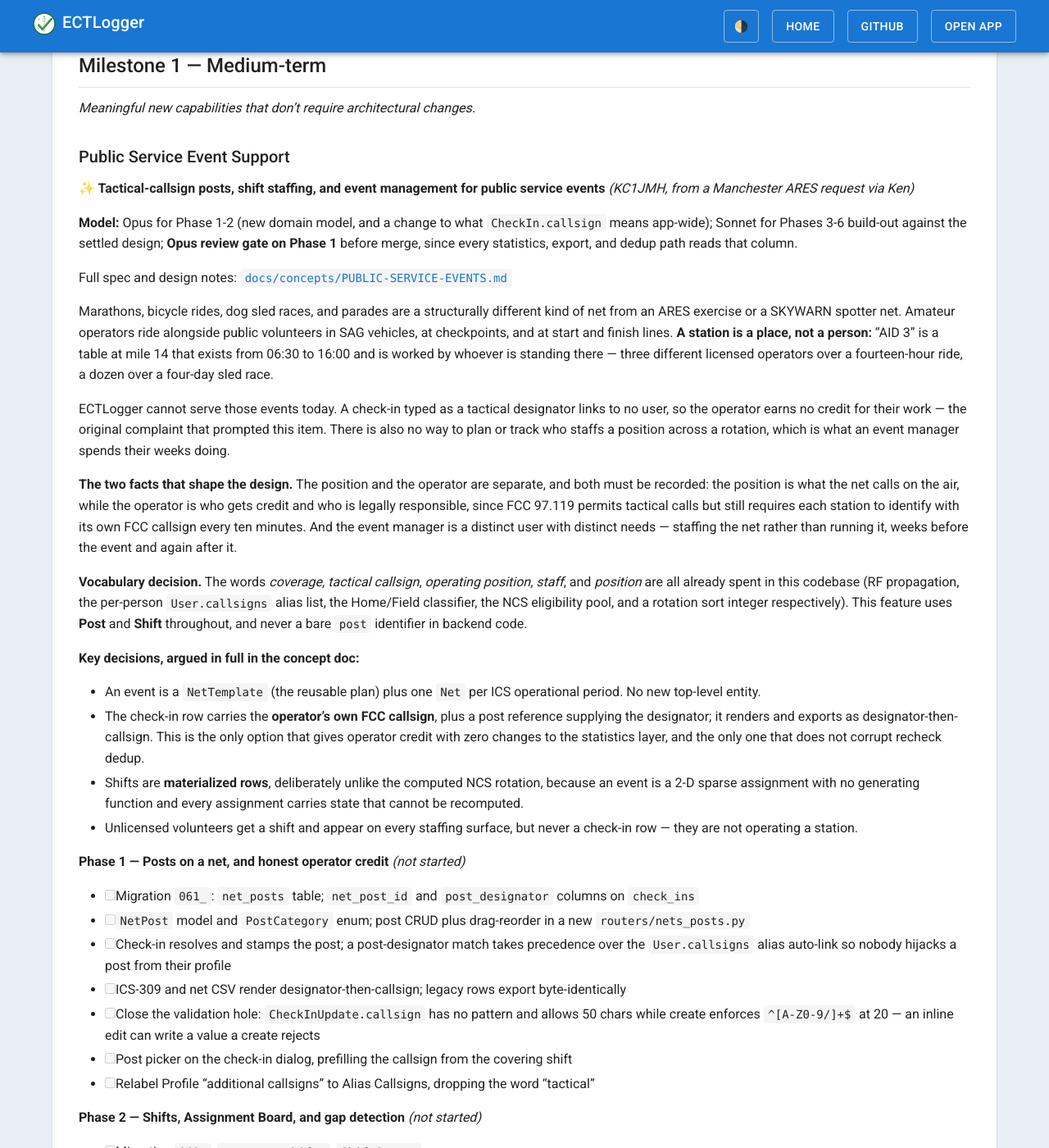
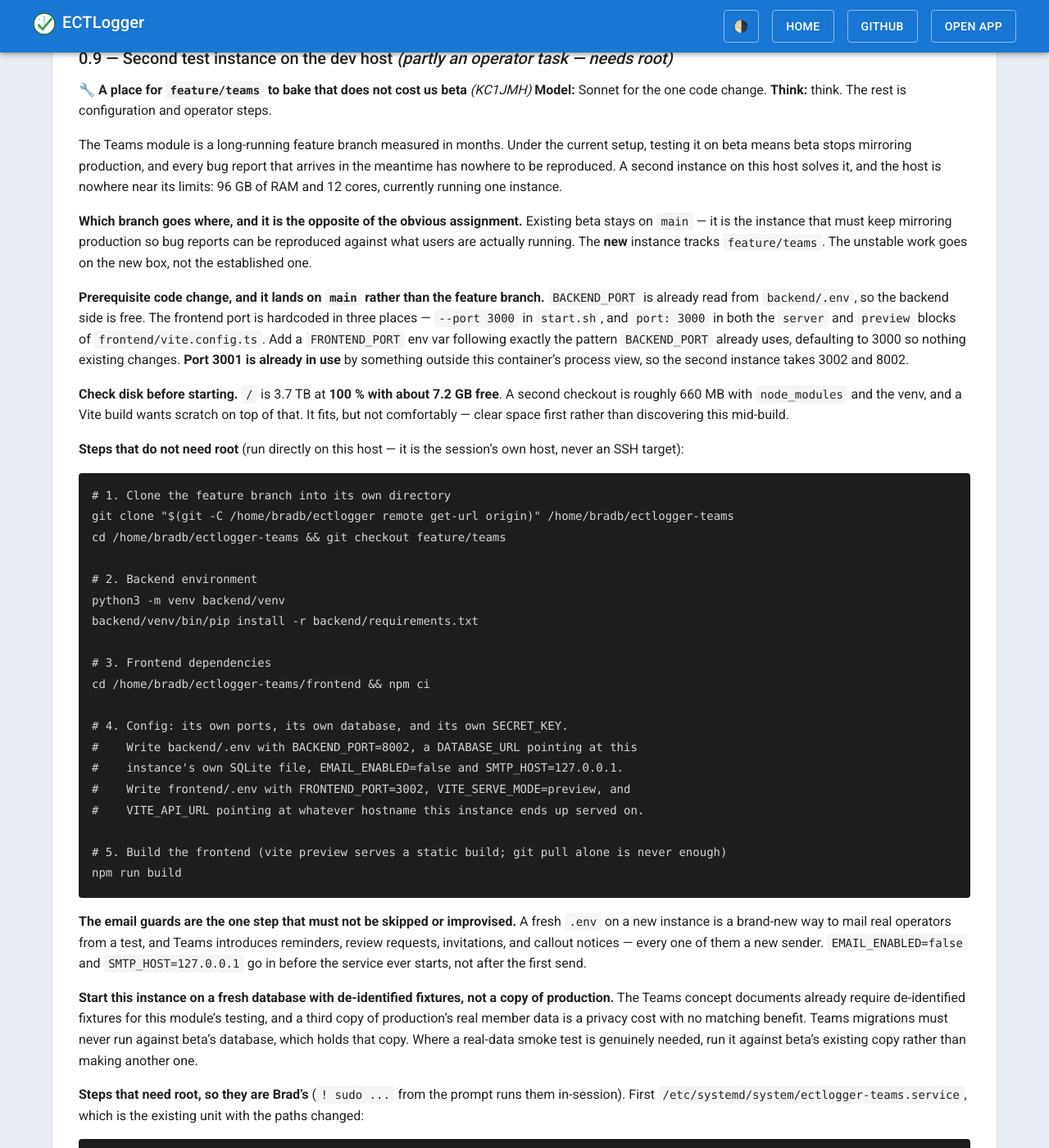
Before and after one commit to bradbrownjr/ectlogger, a Jekyll site: the page built from docs/ROADMAP.md, in a window 1280 px wide and 1400 px high, scrolled down 2413 px. Shown: the whole window at 82% size. Built offline with Jekyll 4.4.1, drawn with Linux system fonts in a browser that asks for light colours; our own code applies the rules of GitHub Pages for plain Markdown files; some of the changed text lies outside the part shown.

Commit message:
docs: plan a second test instance on the dev host
A long-running feature/teams branch would occupy beta for months, leaving
incoming bug reports with nowhere to be reproduced. Milestone 0.9 adds a
second instance on this host (96 GB RAM, 12 cores, one instance today).

Beta stays on main so it keeps mirroring production; the new instance
tracks the feature branch. Ports 3002/8002 -- 3001 is already in use by
something outside this container's process view.

One prerequisite code change lands on main: the frontend port is
hardcoded in start.sh and in both the server and preview blocks of
vite.config.ts, so it needs a FRONTEND_PORT env var following the pattern
BACKEND_PORT already uses.

Two operational notes that are easy to get wrong: the instance starts on
a fresh database with de-identified fixtures rather than a third copy of
production's real member data, and the email guards go into its .env
before the service first starts, since Teams introduces reminders,
invitations, and callout notices as new senders.

Root steps (unit file, sudoers, proxy hostname) are flagged as operator
tasks. Disk is the one real constraint: / is at 100% with ~7.2 GB free.

Co-Authored-By: Claude Opus 5 <noreply@anthropic.com>
Claude-Session: https://claude.ai/code/session_018UAo5kvnrfbeiLuzfXbk9A

````diff
--- a/docs/ROADMAP.md
+++ b/docs/ROADMAP.md
@@ -91,6 +91,82 @@ down, though the heap cap and post-build check are worth keeping either way.
 Code-splitting it (`manualChunks` / dynamic imports) would cut build memory *and* speed up
 first load for users. That's a real refactor with its own regression risk, so it belongs on
 its own rather than bundled into this.
+
+### 0.9 — Second test instance on the dev host *(partly an operator task — needs root)*
+
+**🔧 A place for `feature/teams` to bake that does not cost us beta** *(KC1JMH)*
+**Model:** Sonnet for the one code change. **Think:** think. The rest is configuration and operator steps.
+
+The Teams module is a long-running feature branch measured in months. Under the current setup, testing it on beta means beta stops mirroring production, and every bug report that arrives in the meantime has nowhere to be reproduced. A second instance on this host solves it, and the host is nowhere near its limits: 96 GB of RAM and 12 cores, currently running one instance.
+
+**Which branch goes where, and it is the opposite of the obvious assignment.** Existing beta stays on `main` — it is the instance that must keep mirroring production so bug reports can be reproduced against what users are actually running. The **new** instance tracks `feature/teams`. The unstable work goes on the new box, not the established one.
+
+**Prerequisite code change, and it lands on `main` rather than the feature branch.** `BACKEND_PORT` is already read from `backend/.env`, so the backend side is free. The frontend port is hardcoded in three places — `--port 3000` in `start.sh`, and `port: 3000` in both the `server` and `preview` blocks of `frontend/vite.config.ts`. Add a `FRONTEND_PORT` env var following exactly the pattern `BACKEND_PORT` already uses, defaulting to 3000 so nothing existing changes. **Port 3001 is already in use** by something outside this container's process view, so the second instance takes 3002 and 8002.
+
+**Check disk before starting.** `/` is 3.7 TB at **100 % with about 7.2 GB free**. A second checkout is roughly 660 MB with `node_modules` and the venv, and a Vite build wants scratch on top of that. It fits, but not comfortably — clear space first rather than discovering this mid-build.
+
+**Steps that do not need root** (run directly on this host — it is the session's own host, never an SSH target):
+
+```bash
+# 1. Clone the feature branch into its own directory
+git clone "$(git -C /home/bradb/ectlogger remote get-url origin)" /home/bradb/ectlogger-teams
+cd /home/bradb/ectlogger-teams && git checkout feature/teams
+
+# 2. Backend environment
+python3 -m venv backend/venv
+backend/venv/bin/pip install -r backend/requirements.txt
+
+# 3. Frontend dependencies
+cd /home/bradb/ectlogger-teams/frontend && npm ci
+
+# 4. Config: its own ports, its own database, and its own SECRET_KEY.
+#    Write backend/.env with BACKEND_PORT=8002, a DATABASE_URL pointing at this
+#    instance's own SQLite file, EMAIL_ENABLED=false and SMTP_HOST=127.0.0.1.
+#    Write frontend/.env with FRONTEND_PORT=3002, VITE_SERVE_MODE=preview, and
+#    VITE_API_URL pointing at whatever hostname this instance ends up served on.
+
+# 5. Build the frontend (vite preview serves a static build; git pull alone is never enough)
+npm run build
+```
+
+**The email guards are the one step that must not be skipped or improvised.** A fresh `.env` on a new instance is a brand-new way to mail real operators from a test, and Teams introduces reminders, review requests, invitations, and callout notices — every one of them a new sender. `EMAIL_ENABLED=false` and `SMTP_HOST=127.0.0.1` go in before the service ever starts, not after the first send.
+
+**Start this instance on a fresh database with de-identified fixtures, not a copy of production.** The Teams concept documents already require de-identified fixtures for this module's testing, and a third copy of production's real member data is a privacy cost with no matching benefit. Teams migrations must never run against beta's database, which holds that copy. Where a real-data smoke test is genuinely needed, run it against beta's existing copy rather than making another one.
+
+**Steps that need root, so they are Brad's** (`! sudo ...` from the prompt runs them in-session). First `/etc/systemd/system/ectlogger-teams.service`, which is the existing unit with the paths changed:
+
+```ini
+[Unit]
+Description=ECTLogger Teams branch test instance
+After=network.target
+
+[Service]
+Type=simple
+User=bradb
+Group=bradb
+WorkingDirectory=/home/bradb/ectlogger-teams
+Environment="PATH=/home/bradb/ectlogger-teams/backend/venv/bin:/usr/local/sbin:/usr/local/bin:/usr/sbin:/usr/bin:/sbin:/bin"
+Environment="NODE_PATH=/home/bradb/ectlogger-teams/frontend/node_modules"
+ExecStart=/bin/bash /home/bradb/ectlogger-teams/start.sh --service
+KillMode=mixed
+KillSignal=SIGTERM
+TimeoutStopSec=30
+Restart=on-failure
+RestartSec=10
+StandardOutput=journal
+StandardError=journal
+
+[Install]
+WantedBy=multi-user.target
+```
+
+Then a `/etc/sudoers.d/ectlogger-teams` granting the same five verbs the existing file grants for `ectlogger` (start, stop, restart, is-active, status), so this instance can be managed without a password the way the first one is. Then `systemctl daemon-reload && systemctl enable --now ectlogger-teams`. Finally, nothing on this host proxies `ectbeta.lynwood.us`, so a hostname for the new instance is a change wherever that reverse proxy actually lives.
+
+**Verify** with `systemctl is-active ectlogger-teams`, a request to `:8002/docs`, and a request to `:3002/` — then confirm the original instance is still answering on 3000 and 8000 and still on `main`.
+
+**This does not change how production is built.** Building production's frontend here and shipping the artifact has been standard since 2026-09-15 because production's 1.8 GB VPS gets OOM-killed building its own. The one rule when Teams eventually ships: the production build comes from **`main` after the merge**, never from the teams instance's branch checkout, and still with `VITE_API_URL=https://app.ectlogger.us/api` passed explicitly on the build command.
+
+---
 
 ## Milestone 1 — Medium-term
 
````
